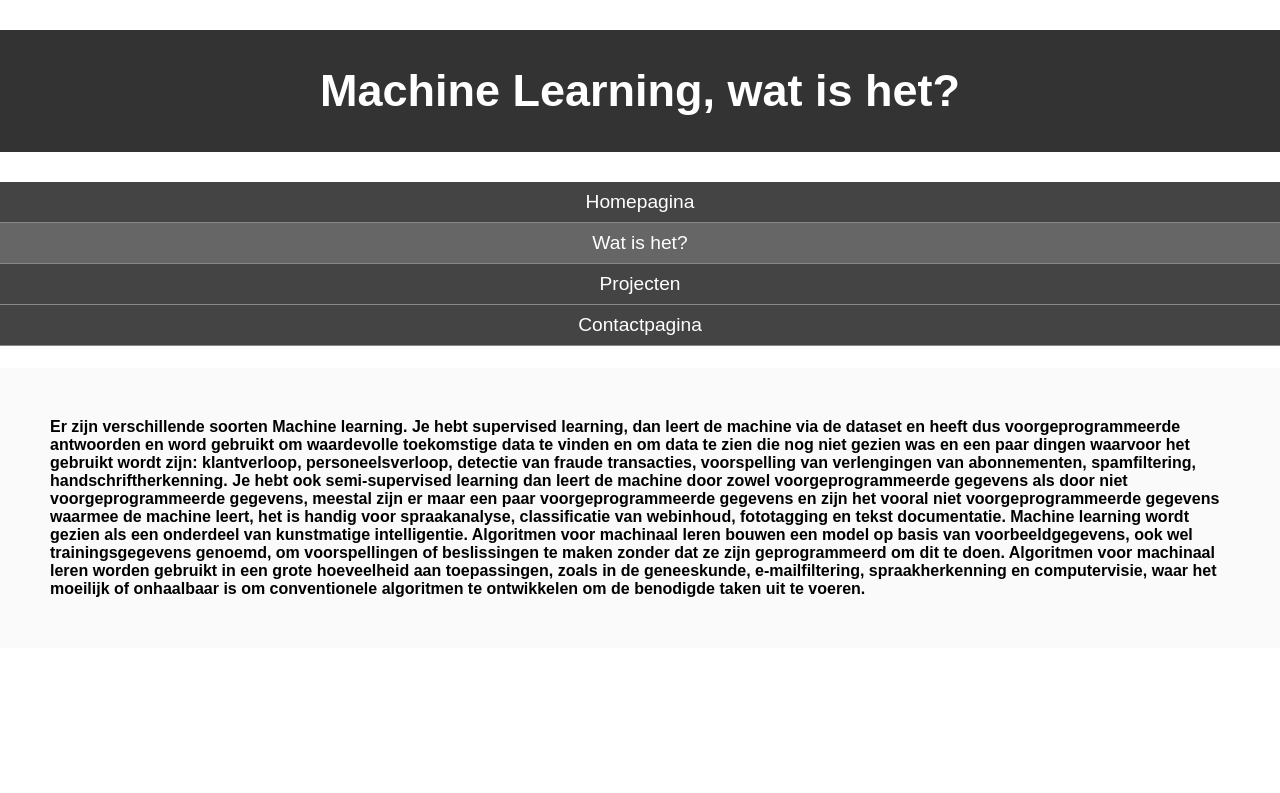
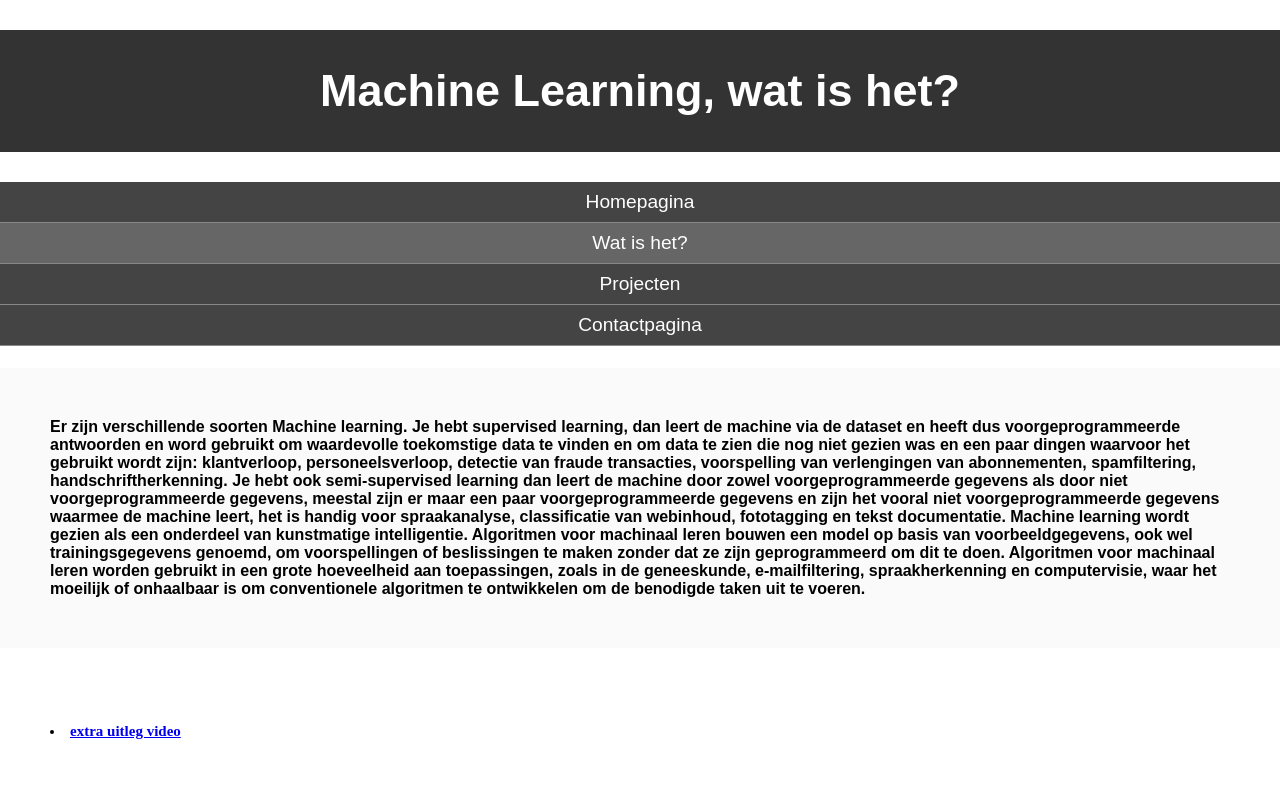
Before and after one commit to Arrminn/ICT-website, a plain HTML site: page Wat-is-het.html in a window 1280 px wide. Drawn offline with Linux system fonts and the light colour scheme.

Commit message:
video put in

```diff
--- a/Wat-is-het.html
+++ b/Wat-is-het.html
@@ -22,6 +22,9 @@
 				</ul>
 			</nav>
       <h4>Er zijn verschillende soorten Machine learning. Je hebt supervised learning, dan leert de machine via de dataset en heeft dus voorgeprogrammeerde antwoorden en word gebruikt om waardevolle toekomstige data te vinden en om data te zien die nog niet gezien was en een paar dingen waarvoor het gebruikt wordt zijn: klantverloop, personeelsverloop, detectie van fraude transacties, voorspelling van verlengingen van abonnementen, spamfiltering, handschriftherkenning. Je hebt ook semi-supervised learning dan leert de machine door zowel voorgeprogrammeerde gegevens als door niet voorgeprogrammeerde gegevens, meestal zijn er maar een paar voorgeprogrammeerde gegevens en zijn het vooral niet voorgeprogrammeerde gegevens waarmee de machine leert, het is handig voor spraakanalyse, classificatie van webinhoud, fototagging en tekst documentatie. Machine learning wordt gezien als een onderdeel van kunstmatige intelligentie. Algoritmen voor machinaal leren bouwen een model op basis van voorbeeldgegevens, ook wel trainingsgegevens genoemd, om voorspellingen of beslissingen te maken zonder dat ze zijn geprogrammeerd om dit te doen. Algoritmen voor machinaal leren worden gebruikt in een grote hoeveelheid aan toepassingen, zoals in de geneeskunde, e-mailfiltering, spraakherkenning en computervisie, waar het moeilijk of onhaalbaar is om conventionele algoritmen te ontwikkelen om de benodigde taken uit te voeren.</h4>
+      <h5>
+        <li class=uitlegvideo> <a href="https://www.youtube.com/watch?v=ukzFI9rgwfU">extra uitleg video </a> </li>
+      </h5>
 		</header>
 	</body>
 </body>
--- a/style.css
+++ b/style.css
@@ -65,3 +65,8 @@ body {
   margin:0;
   padding:0;
 }
+
+h5 {
+ padding: 50px;
+  font-size: 15px;
+}
```
Also changed, not shown: images.html (added, +1 -0 lines), index.html (+1 -0 lines).
